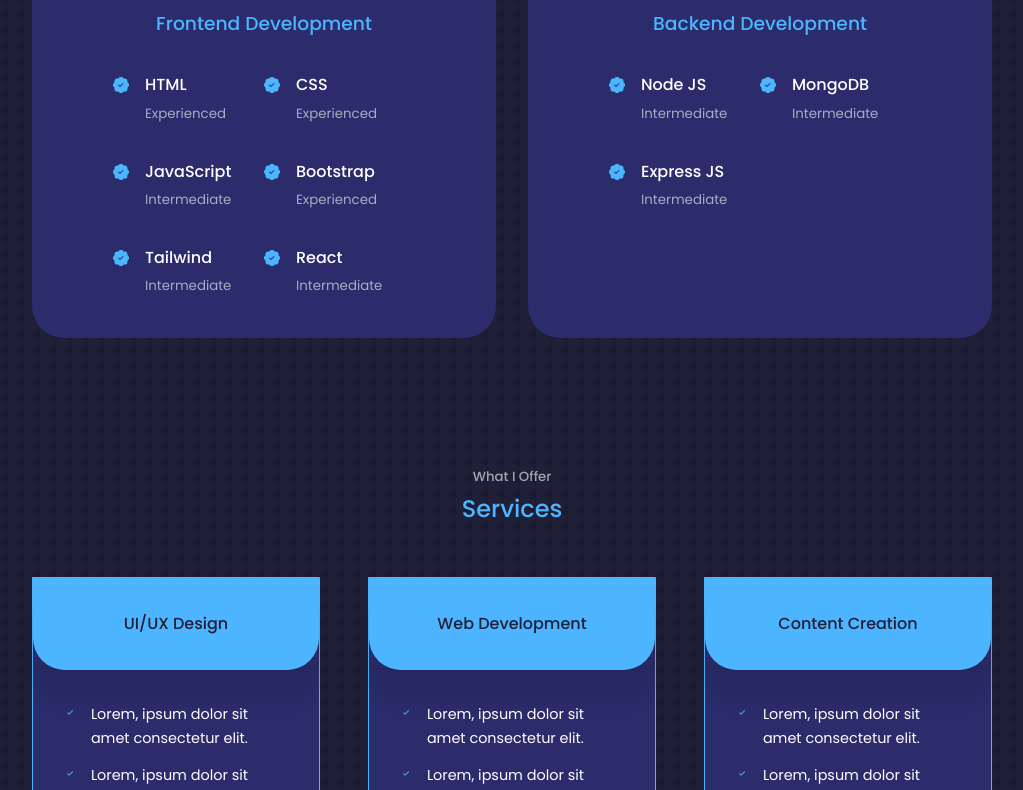
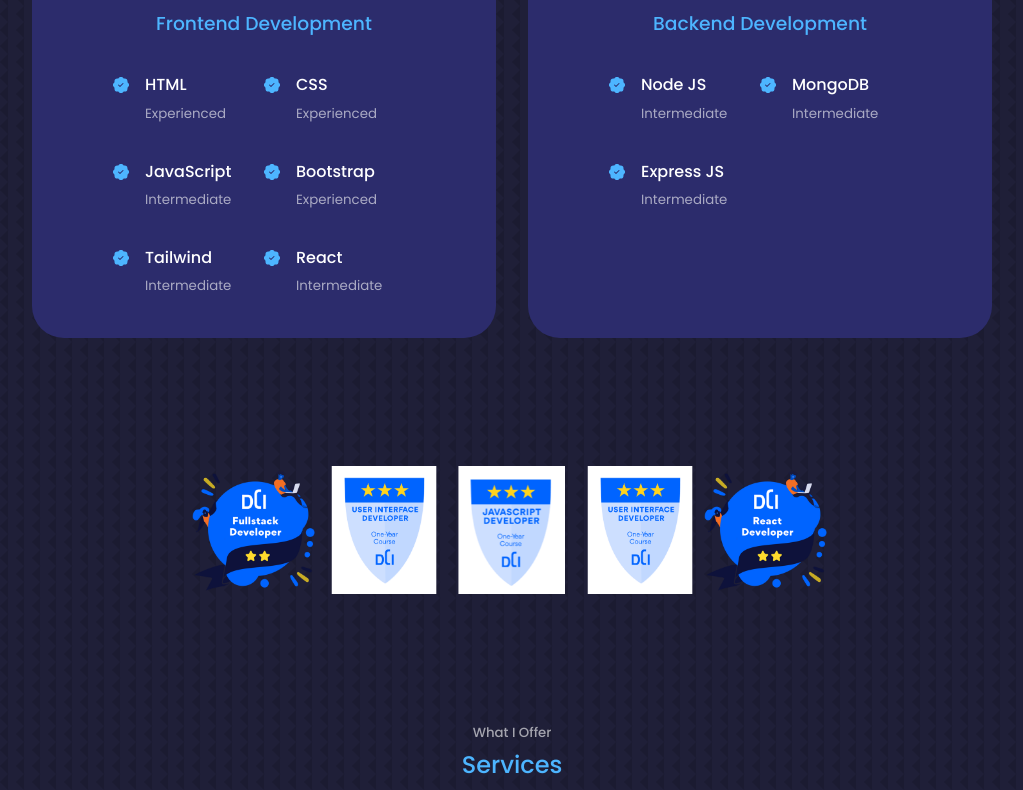
Before and after one commit to Lumi4God/Olumide-Jones, a React (Create React App) app: page / in a window 1280 px wide. Shown: the part 2010-2800 px from the top of the page, without its empty margins (128-1151 px from the left). Built offline with nearby package versions, Linux system fonts and the light colour scheme; the HTML template or start-up script is replaced by a standard one; a web font is replaced by a local one.

Commit message:
badges added again

```diff
--- a/src/assets/Nav/logoClock.css
+++ b/src/assets/Nav/logoClock.css
@@ -31,6 +31,7 @@
    position: fixed;
     top: 5px;
     right: 5px;
+    z-index: 1;
 }
 
 
--- a/src/components/experience/Experience.jsx
+++ b/src/components/experience/Experience.jsx
@@ -1,11 +1,11 @@
 import React/* , { useEffect } */ from 'react'
 import './experience.css'
 import {BsPatchCheckFill} from 'react-icons/bs'
-/* import Award1 from '../../assets/awards/DCI-Fullstack Developer-2Stars-2022-05-16.png'
+import Award1 from '../../assets/awards/DCI-Fullstack Developer-2Stars-2022-05-16.png'
 import Award2 from '../../assets/awards/DCI-UserInterfaceDeveloper-3stars- 022-05-16.png'
 import Award3 from '../../assets/awards/DCI-JavascriptDeveloper-3stars-2022-05-16.png'
 import Award4 from '../../assets/awards/DCI-UserInterfaceDeveloper-3stars- 022-05-16.png'
-import Award5 from '../../assets/awards/DCI-React Developer-2Stars-2022-05-16.png' */
+import Award5 from '../../assets/awards/DCI-React Developer-2Stars-2022-05-16.png'
 
 
 const Experience = () => {
@@ -107,13 +107,14 @@ const Experience = () => {
           </div>
         </div>
       </div>
-      {/* <section className="badges">
+      <section className="badges">
                 <img src={Award1} alt="badge" className="badgeImg"></img>
                 <img src={Award2} alt="badge" className="badgeImg"></img>
                 <img src={Award3} alt="badge" className="badgeImg"></img>
                 <img src={Award4} alt="badge" className="badgeImg"></img>
                 <img src={Award5} alt="badge" className="badgeImg"></img>
-      </section> */}
+      </section>
+
     </section>
   )
 }
--- a/src/components/experience/experience.css
+++ b/src/components/experience/experience.css
@@ -43,16 +43,15 @@
 /******************badges*******************/
 .badges {
   display: flex;
- justify-content: center;
-  /* margin: 2rem 5% 0 5%;
-  padding: 2rem; */
+  justify-content: center;
   width: 100%;
 }
 .badges .badgeImg {
-  max-width: 15%;
-  /* height: 100px; */
-  border-radius: 5%;
+  width: 8rem;
+  min-width: 5%;
 }
+
+
 /* ================ MEDIA QUERIES (MEDIUM DEVICES) ================= */
 @media screen and (max-width: 1024px) {
   .experience__container {
```
